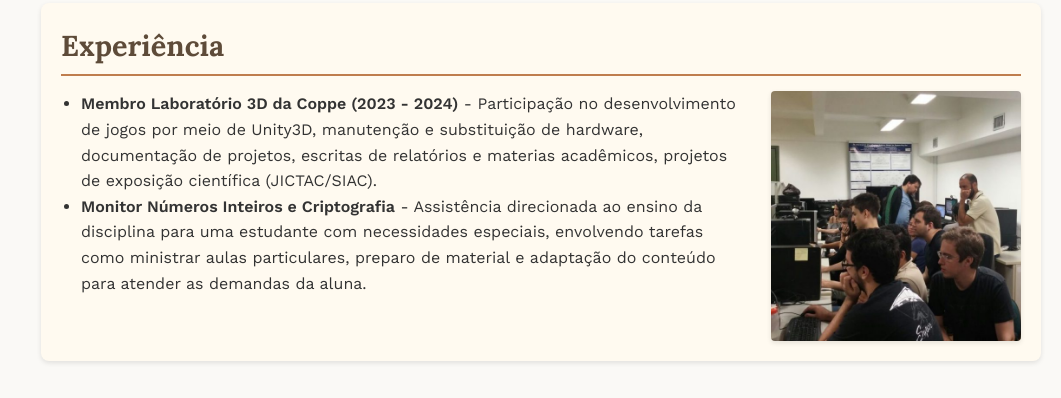
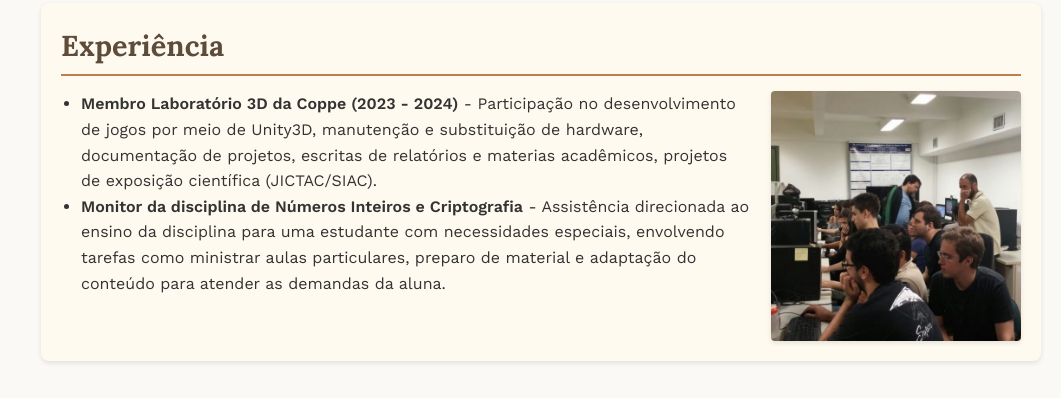
Before and after one commit to nobrethiagos/SiteProfissional, a plain HTML site: page index.html in a window 1280 px wide. Shown: the part 1328-1726 px from the top of the page, without its empty margins (219-1280 px from the left). Drawn offline with nearby package versions, Linux system fonts and the light colour scheme.

Commit message:
Fix: typo

```diff
--- a/index.html
+++ b/index.html
@@ -74,7 +74,7 @@
         <div class="text">
           <ul>
             <li><strong>Membro Laboratório 3D da Coppe (2023 - 2024)</strong> - Participação no desenvolvimento de jogos por meio de Unity3D, manutenção e substituição de hardware, documentação de projetos, escritas de relatórios e materias acadêmicos, projetos de exposição científica (JICTAC/SIAC).</li>
-            <li><strong>Monitor Números Inteiros e Criptografia</strong> - Assistência direcionada ao ensino da disciplina para uma estudante com necessidades especiais, envolvendo tarefas como ministrar aulas particulares, preparo de material e adaptação do conteúdo para atender as demandas da aluna.</li>
+            <li><strong>Monitor da disciplina de Números Inteiros e Criptografia</strong> - Assistência direcionada ao ensino da disciplina para uma estudante com necessidades especiais, envolvendo tarefas como ministrar aulas particulares, preparo de material e adaptação do conteúdo para atender as demandas da aluna.</li>
           </ul>
         </div>
         <img src="imagens/lab3d.jpg" alt="Foto sobre mim" class="section-image">
```
